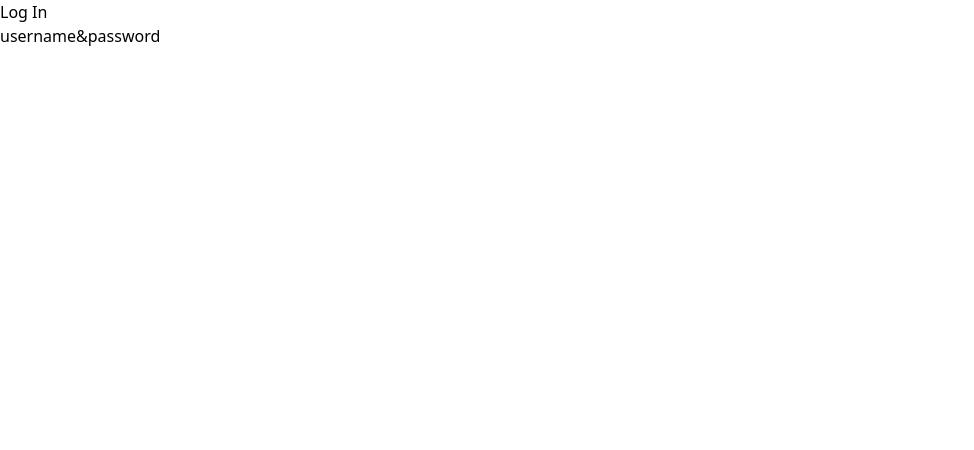
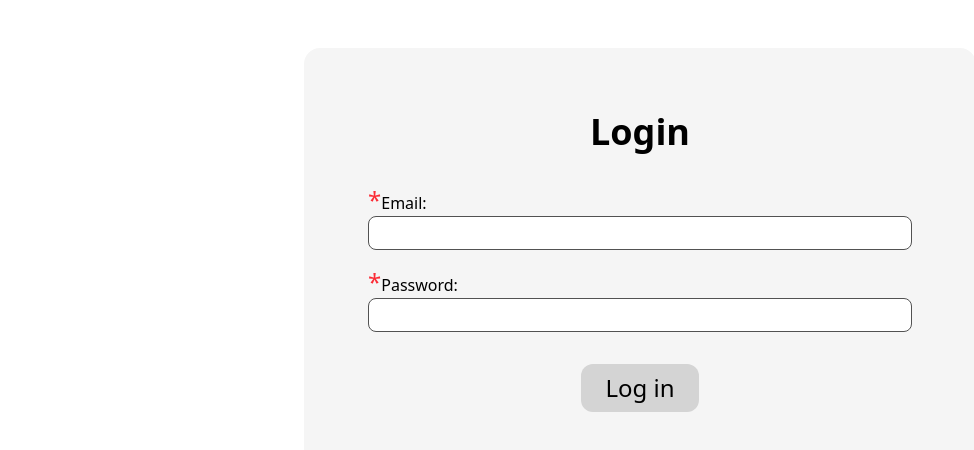
Before and after one commit to reSkriptII/library-manager, a React app in the folder frontend/: page /login in a window 1280 px wide. Shown: the top 450 px of the page, without its empty margins (0-974 px from the left). Built offline with nearby package versions, Linux system fonts and the light colour scheme; the HTML template or start-up script is replaced by a standard one.

Commit message:
add login page

```diff
--- a/frontend/src/route/LoginPage/LoginPage.tsx
+++ b/frontend/src/route/LoginPage/LoginPage.tsx
@@ -1,8 +1,73 @@
+import axios from "axios";
+import { useState } from "react";
+
 export function LoginPage() {
+  const [emailInput, setEmailInput] = useState("");
+  const [passwordInput, setPasswordInput] = useState("");
+  async function handleLogin(e: any) {
+    e.preventDefault();
+
+    const result = await axios.post(
+      window.api + "/auth/login",
+      {
+        email: emailInput,
+        password: passwordInput,
+      },
+      {
+        withCredentials: true,
+      },
+    );
+
+    //TODO: login result notification
+
+    if ((result.data.status = "success")) {
+      alert("log in");
+      window.location.href = "/";
+    } else {
+      //window.location.href = "./";
+    }
+  }
   return (
-    <div>
-      <h1>Log In</h1>
-      <form>username&password</form>
+    <div className="mx-auto my-12 w-168 rounded-2xl bg-neutral-100 p-16">
+      <h2 className="bold mb-8 text-center text-4xl font-bold">Login</h2>
+
+      <form>
+        <label className="my-4 block">
+          <span className="text-2xl text-red-500">*</span>Email:
+          <input
+            type="email"
+            name="email"
+            className="peer block w-full rounded-lg border border-neutral-600 bg-white p-1 user-invalid:border-red-500"
+            onChange={(e) => setEmailInput(e.target.value)}
+            value={emailInput}
+            required
+          />
+          <p className="hidden peer-user-invalid:block">Invalid Email</p>
+        </label>
+
+        <label className="mb-8 block">
+          <span className="text-2xl text-red-500">*</span>Password:
+          <input
+            type="password"
+            name="password"
+            className="peer block w-full rounded-lg border border-neutral-600 bg-white p-1"
+            onChange={(e) => setPasswordInput(e.target.value)}
+            value={passwordInput}
+            minLength={6}
+          />
+          <p className="hidden peer-user-invalid:block">
+            Password must be 6 characters length or more
+          </p>
+        </label>
+
+        <button
+          type="submit"
+          onClick={handleLogin}
+          className="mx-auto block rounded-xl bg-neutral-300 px-6 py-2 text-2xl"
+        >
+          Log in
+        </button>
+      </form>
     </div>
   );
 }
```
Also changed, not shown: 1 other file (tests, documents, lock files or other folders).
